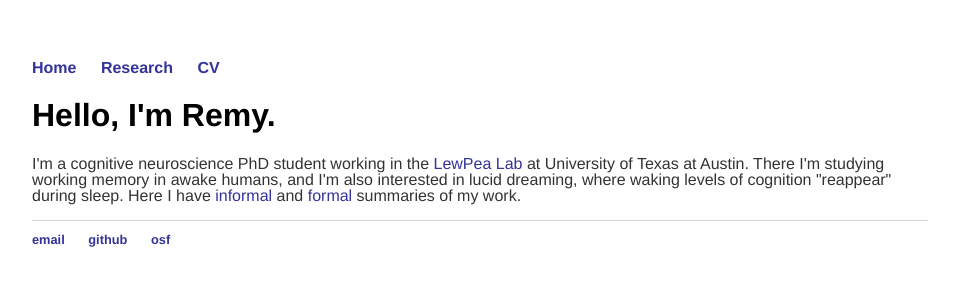
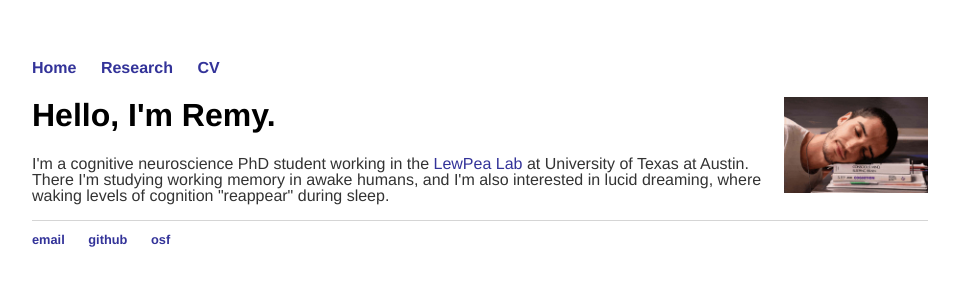
Before and after one commit to remrama/remrama.github.io, a Jekyll site: the page built from index.html, in a window 1280 px wide. Shown: the top 300 px of the page, without its empty margins (160-1119 px from the left). Built offline with Jekyll 4.4.1, drawn with Linux system fonts in a browser that asks for light colours.

Commit message:
added pic

```diff
--- a/index.html
+++ b/index.html
@@ -4,8 +4,10 @@ title: Remy's home
 ---
 
 <div class="blurb">
-    <h1>Hello, I'm Remy.</h1>
+    <h1>Hello, I'm Remy.
+        <img src="images/remy.jpg" style="float:right;height:3em;padding-left:.5em;padding-bottom:.5em;"/>
+    </h1>
     <p>
-        I'm a cognitive neuroscience PhD student working in the <a href="https://lewpealab.psy.utexas.edu/">LewPea Lab</a> at University of Texas at Austin. There I'm studying working memory in awake humans, and I'm also interested in lucid dreaming, where waking levels of cognition "reappear" during sleep. Here I have <a href="/research">informal</a> and <a href="/cv">formal</a> summaries of my work.
+        I'm a cognitive neuroscience PhD student working in the <a href="https://lewpealab.psy.utexas.edu/">LewPea Lab</a> at University of Texas at Austin. There I'm studying working memory in awake humans, and I'm also interested in lucid dreaming, where waking levels of cognition "reappear" during sleep.
     </p>
 </div>
--- a/research/index.html
+++ b/research/index.html
@@ -16,11 +16,11 @@ title: Remy's research
 
     <h2>Working memory research</h2>
 
-    <h3>The intersection of working memory, perception, and attention</h3>
+    <h3>Working memory, attention, and perception</h3>
     <p class="tab">
         Perception and working memory recruit similar neural systems. A red stop sign will grab your perceptual attention if you are in the holding a red in mind to look for your friend who is in a red coat. But we hold more than one item in mind at any given time, and it is unclear as to how switching <em>internal</em> attention between memories impacts the way they influence perception. By applying machine-learning techniques to behavioral data, <a href="https://lewpealab.psy.utexas.edu/wp-content/uploads/2013/10/Mallett-LewPea_2018-1.pdf">we showed</a> that this is not the case for all memory items. By temporarily switching internal attention away from a memory item, it no longer interacts with the environment.
     </p>
-    <h3>The impact of distraction on working memory</h3>
+    <h3>Distraction recovery</h3>
     <p class="tab">
         We use working memory all day, at which time we are also bombarded with incoming perceptual information. How does the brain do both simultaneously? What prevents perception from interrupting or even overwriting mnemonic information? <a href="https://osf.io/xz3ap/">We found</a> that directing internal attention towards or away from mental contents influences the amount of disruption caused by a distracting task.
     </p>
```
Also changed, not shown: images/remy.jpg (added).
